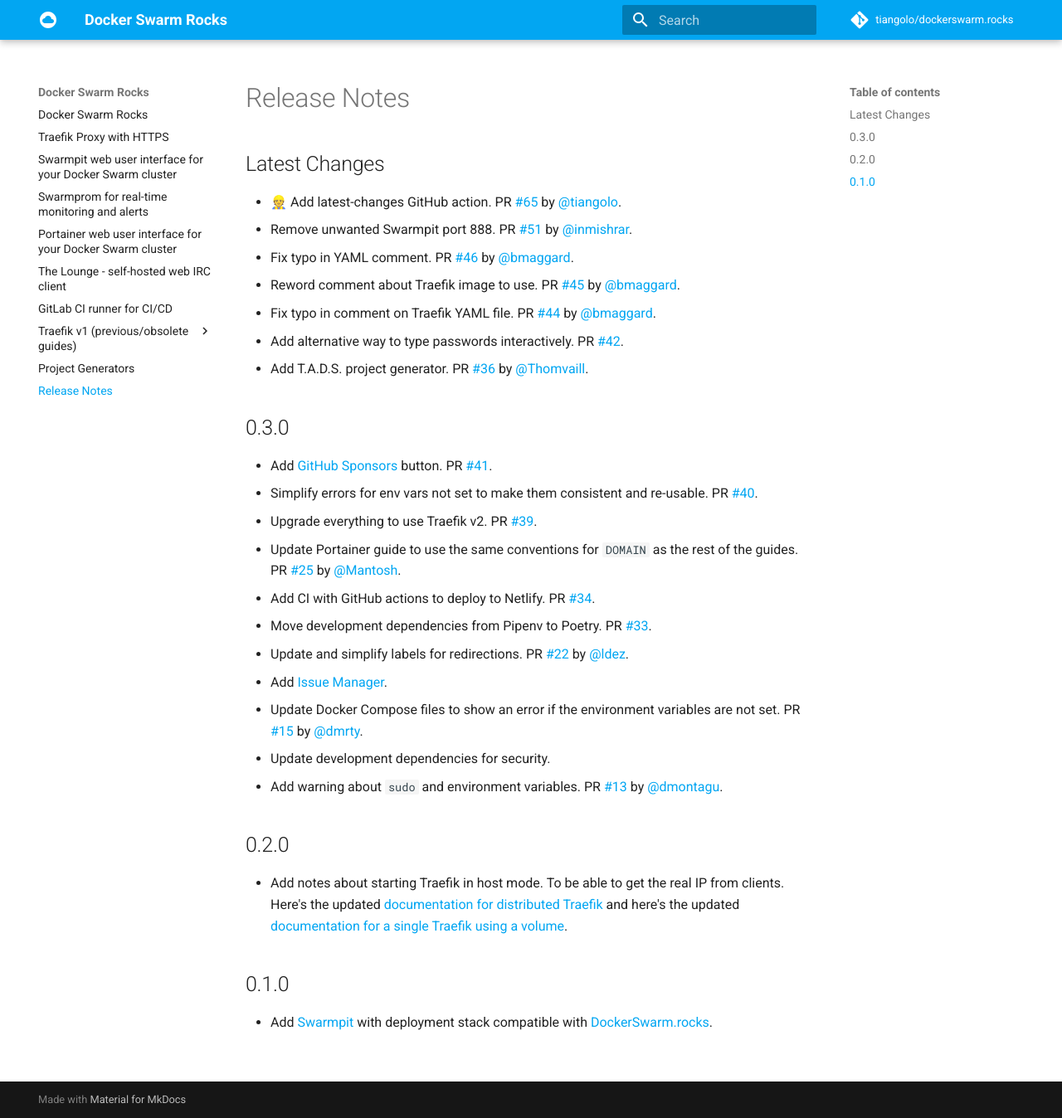
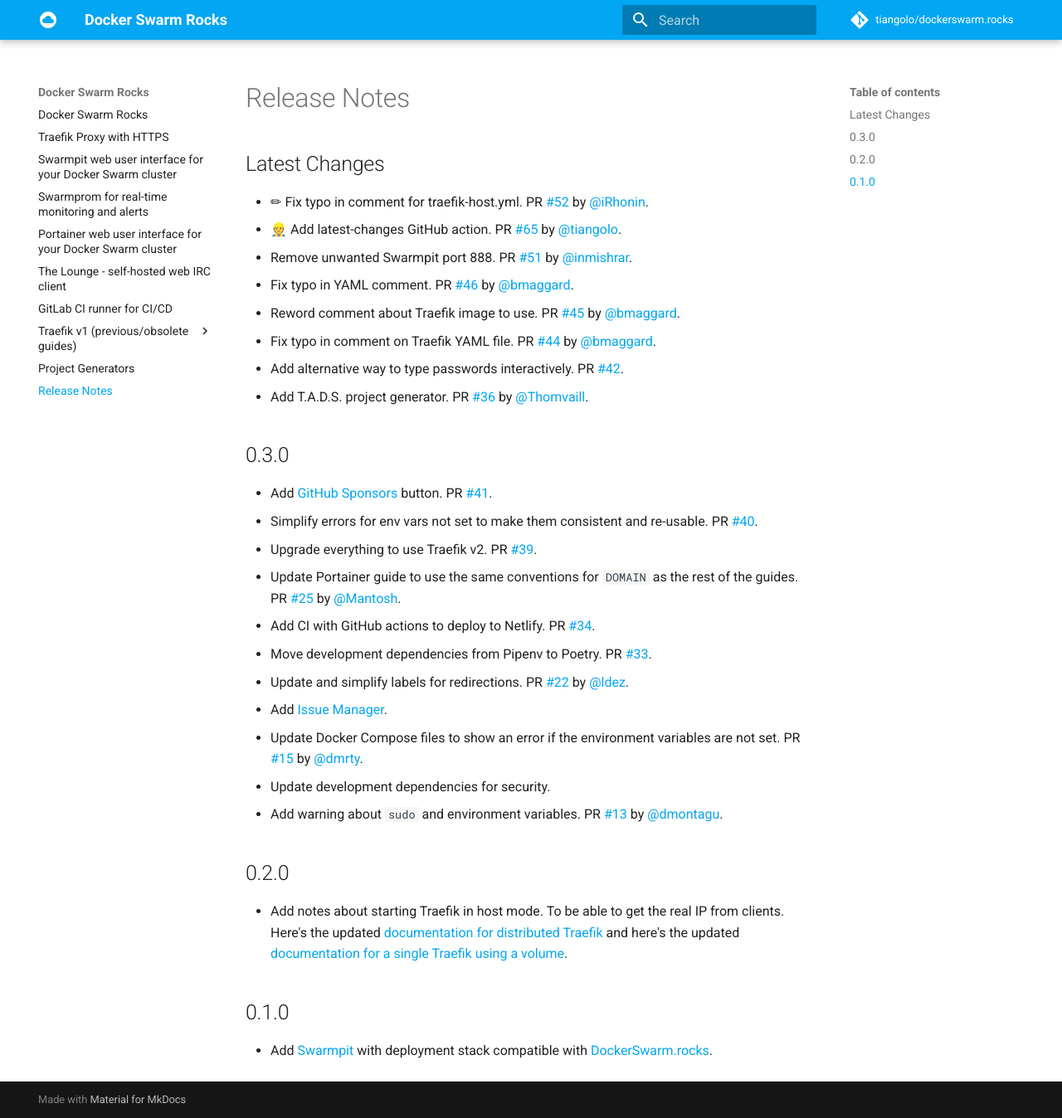
Before and after one commit to tiangolo/dockerswarm.rocks, an MkDocs documentation site: the page built from docs/release-notes.md, in a window 1280 px wide and 1348 px high. Shown: the whole window at 83% size. Built offline with MkDocs 1.6.1 and Material for MkDocs 9.7.7, drawn with Linux system fonts in a browser that asks for light colours; comment, search, counter and statistics services are not loaded.

Commit message:
📝 Update release notes

```diff
--- a/docs/release-notes.md
+++ b/docs/release-notes.md
@@ -2,6 +2,7 @@
 
 ## Latest Changes
 
+* ✏ Fix typo in comment for traefik-host.yml. PR [#52](https://github.com/tiangolo/dockerswarm.rocks/pull/52) by [@iRhonin](https://github.com/iRhonin).
 * 👷 Add latest-changes GitHub action. PR [#65](https://github.com/tiangolo/dockerswarm.rocks/pull/65) by [@tiangolo](https://github.com/tiangolo).
 * Remove unwanted Swarmpit port 888. PR [#51](https://github.com/tiangolo/dockerswarm.rocks/pull/51) by [@inmishrar](https://github.com/inmishrar).
 * Fix typo in YAML comment. PR [#46](https://github.com/tiangolo/dockerswarm.rocks/pull/46) by [@bmaggard](https://github.com/bmaggard).
```
